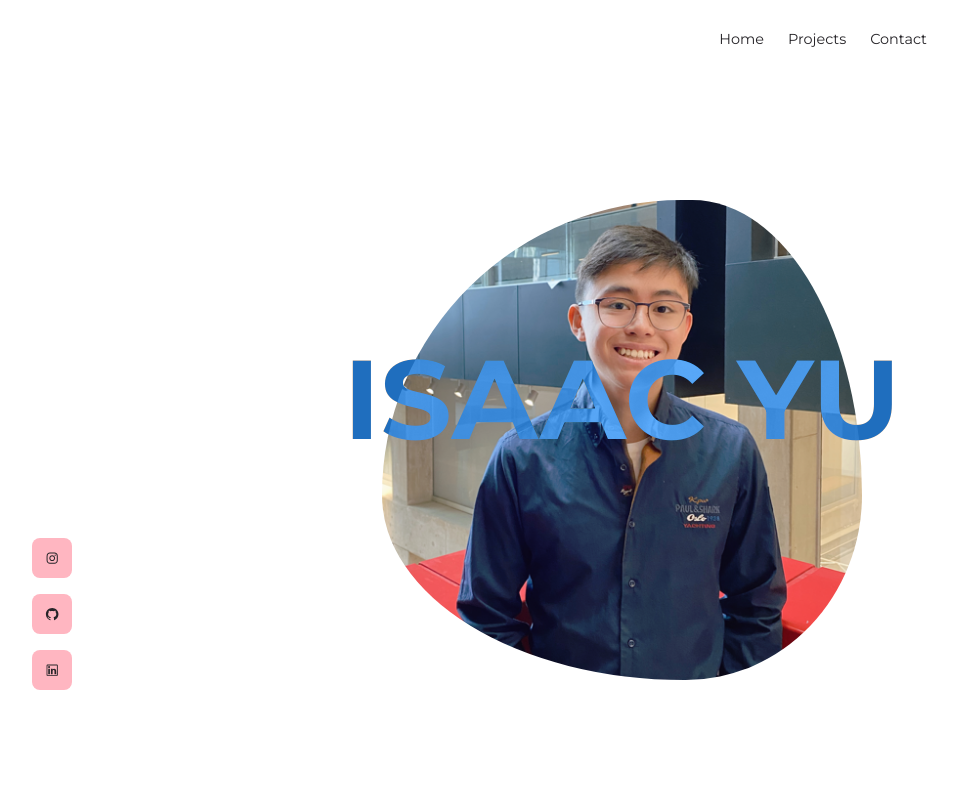
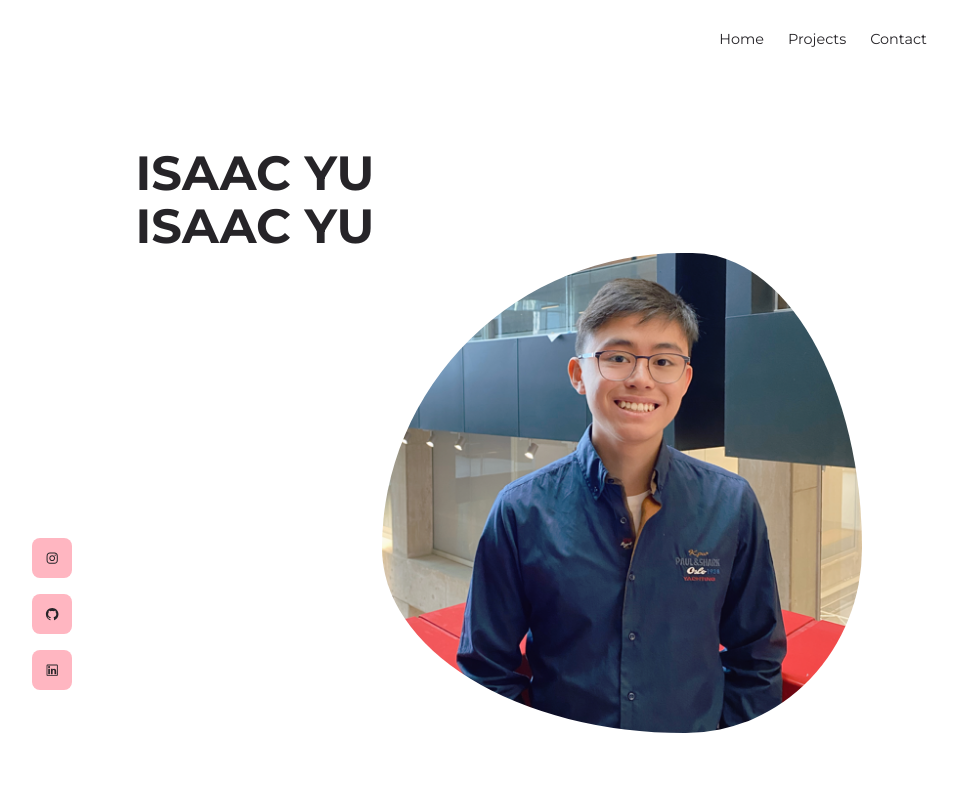
Before and after one commit to IsaacYu15/portfoliowebsite, a React (Create React App) app: page / in a window 1280 px wide. Shown: the top 800 px of the page, without its empty margins (18-975 px from the left). Built offline with nearby package versions, Linux system fonts and the light colour scheme.

Commit message:
debug vercel

```diff
--- a/src/sections/header/header.css
+++ b/src/sections/header/header.css
@@ -34,34 +34,6 @@ header {
     }
 }
 
-.headerBase {
-    position: absolute;
-    top: 50%;
-    left: 50%;
-    transform: translate(-50%, -50%);
-
-    line-height: 1.1;
-    font-size:7rem;
-    color: var(--color-primary);
-
-    mix-blend-mode: exclusion;
-
-}
-
-.headerOverlay{
-    position: absolute;
-    top: 50%;
-    left: 50%;
-    transform: translate(-50%, -50%);
-
-    line-height: 1.1;
-    font-size:7rem;
-    color: var(--color-primary);
-
-    mix-blend-mode: color;
-
-}
-
 
 
 .header__socials {
```
